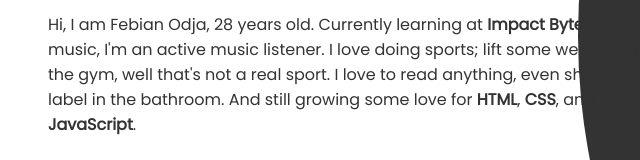
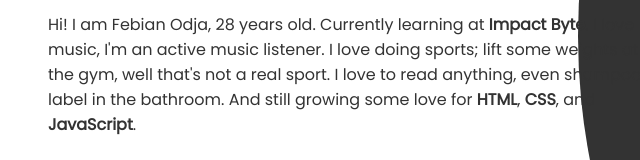
Before and after one commit to Febianodja/resume-website, a plain HTML site: page index.html in a window 1280 px wide. Shown: the part 364-524 px from the top of the page, 52-692 px from the left. Drawn offline with Linux system fonts and the light colour scheme.

Commit message:
edit html

```diff
--- a/index.html
+++ b/index.html
@@ -24,7 +24,7 @@
             <div class="mainText">
                 <h2>I'm Febian Odja</h2>
                 <h4>"Slow is smooth, smooth is fast"</h4>
-                <p>Hi, I am Febian Odja, 28 years old. Currently learning at <b>Impact Byte</b>.  I love music, I'm an active music listener. I love doing sports; lift some weights at the gym, well that's not a real sport. I love to read anything, even shampoo label in the bathroom.  And still growing some love for <b>HTML</b>, <b>CSS</b>, and <b>JavaScript</b>.</p>
+                <p>Hi! I am Febian Odja, 28 years old. Currently learning at <b>Impact Byte</b>.  I love music, I'm an active music listener. I love doing sports; lift some weights at the gym, well that's not a real sport. I love to read anything, even shampoo label in the bathroom.  And still growing some love for <b>HTML</b>, <b>CSS</b>, and <b>JavaScript</b>.</p>
                 <a href="about.html">Know More</a>
             </div>
             <div class="mainImage">
```
